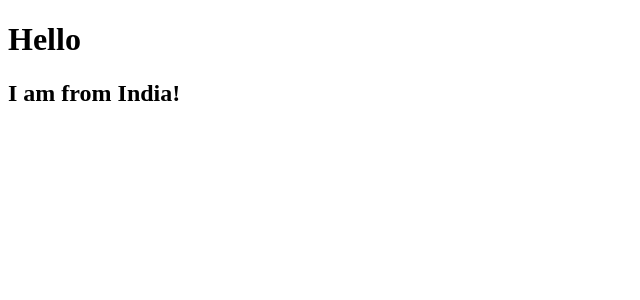
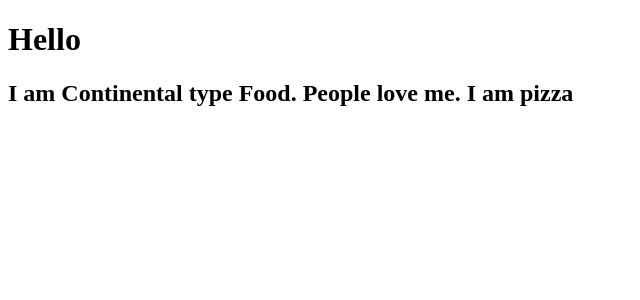
Before and after one commit to ojasdatt/first-app, a React (Create React App) app: page / in a window 1280 px wide. Shown: the top 300 px of the page, without its empty margins (0-640 px from the left). Built offline with nearby package versions, Linux system fonts and the light colour scheme.

Commit message:
first app

```diff
--- a/src/App.js
+++ b/src/App.js
@@ -1,18 +1,19 @@
 import React from 'react';
 import ReactDOM from 'react-dom/client';
-class Customer extends React.Component {
+
+class Food extends React.Component {
   render() {
-    return <h2>I am from {this.props.customerApp.country}! </h2>
+    return <h2>I am {this.props.type} type Food. People love me. I am pizza</h2>
   }
 }
 
 class App extends React.Component {
   render() {
-    const customerInfo = {city: 'Bangalore', country: 'India'};
+    const mycode = <Food type="Continental" />;
     return (
     <div>
     <h1>Hello</h1>
-    <Customer customerApp={customerInfo} />
+    {mycode}
     </div>
     )
   }
```
